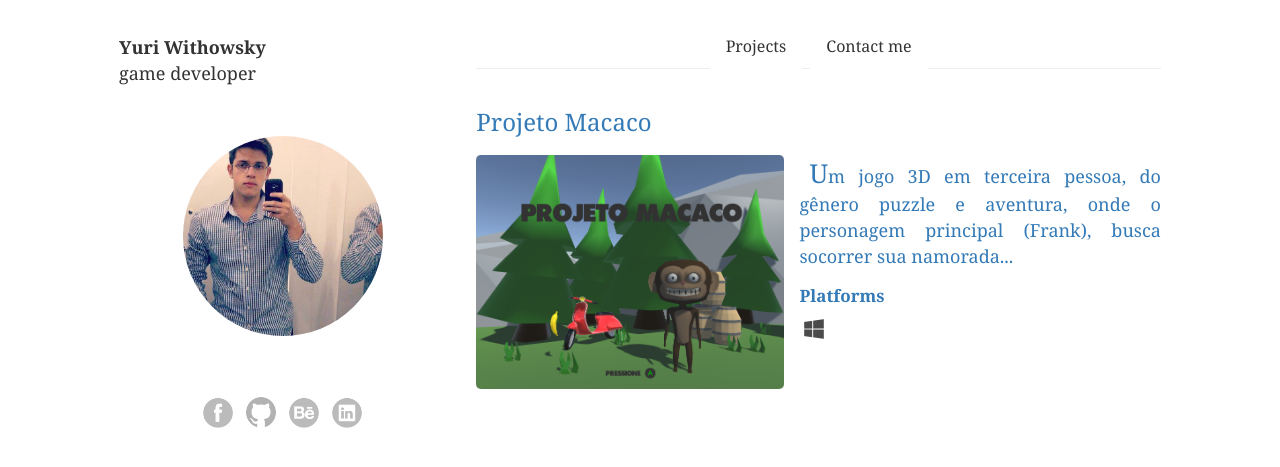
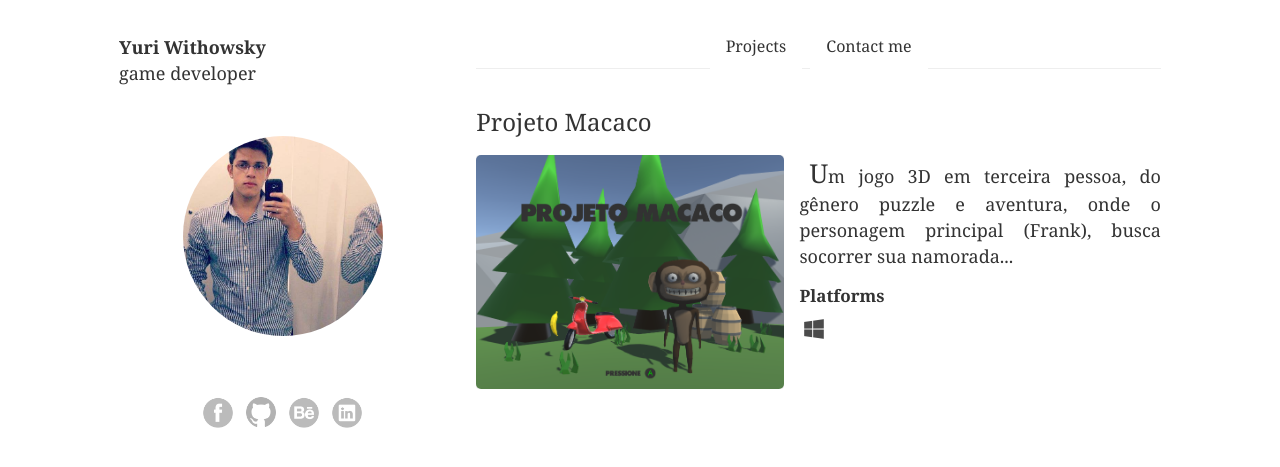
Before and after one commit to yuriwithowsky/yuriwithowsky.github.io, a Jekyll site: the page built from index.html, in a window 1280 px wide. Shown: the top 467 px of the page. Built offline with Jekyll 4.4.1, drawn with Linux system fonts in a browser that asks for light colours; some web fonts are replaced.

Commit message:
Update theme.css

```diff
--- a/css/theme.css
+++ b/css/theme.css
@@ -1,6 +1,8 @@
 a
 {
     border: none;
+    color:#333;
+    text-decoration: none;
 }
 
 img
@@ -97,12 +99,6 @@ p.article, p.article-no
     float: left;
     width: 100%;
     text-align: justify;
-}
-
-p.article a
-{
-    color:#333;
-    text-decoration: none;
 }
 
 p.article:first-of-type:first-letter
```
